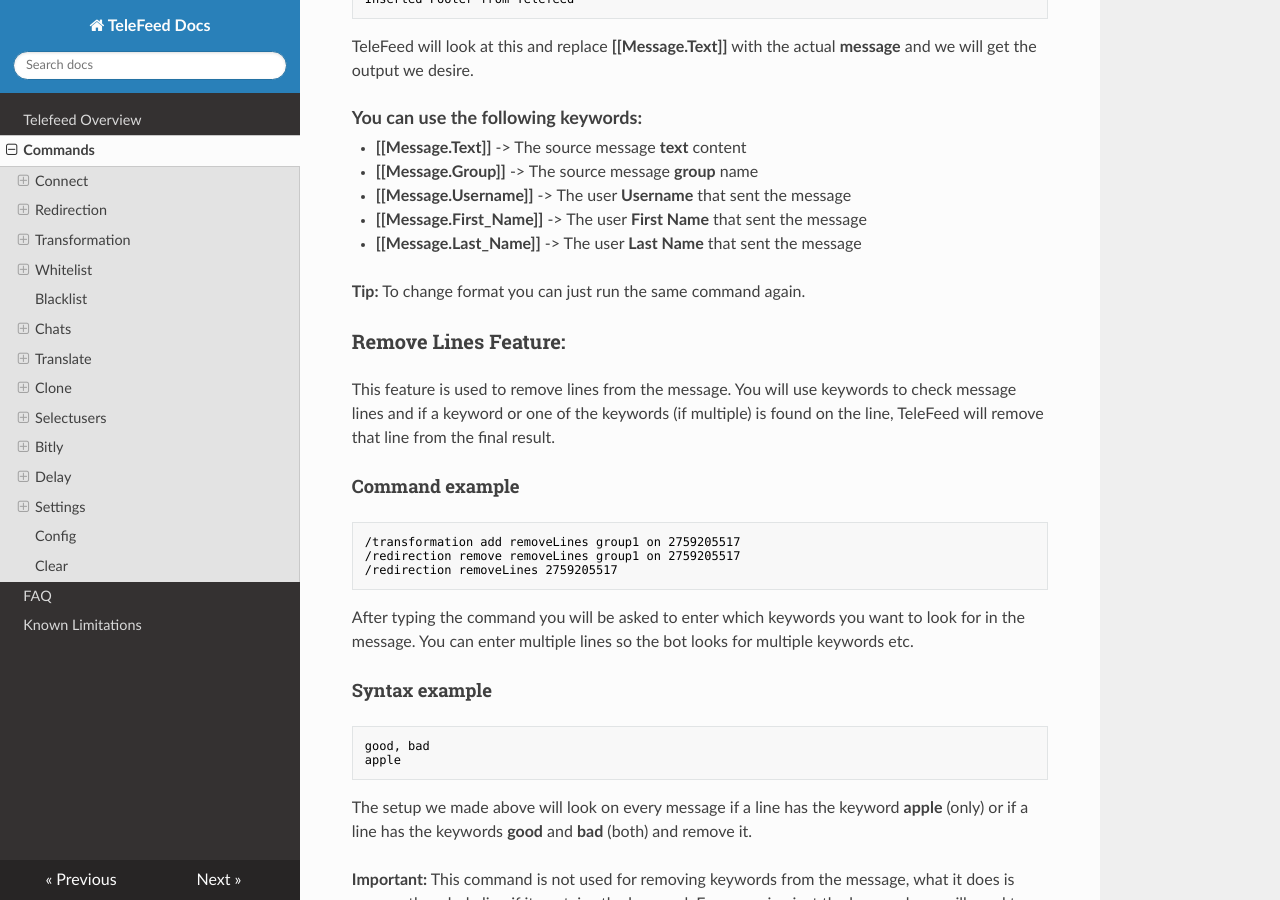
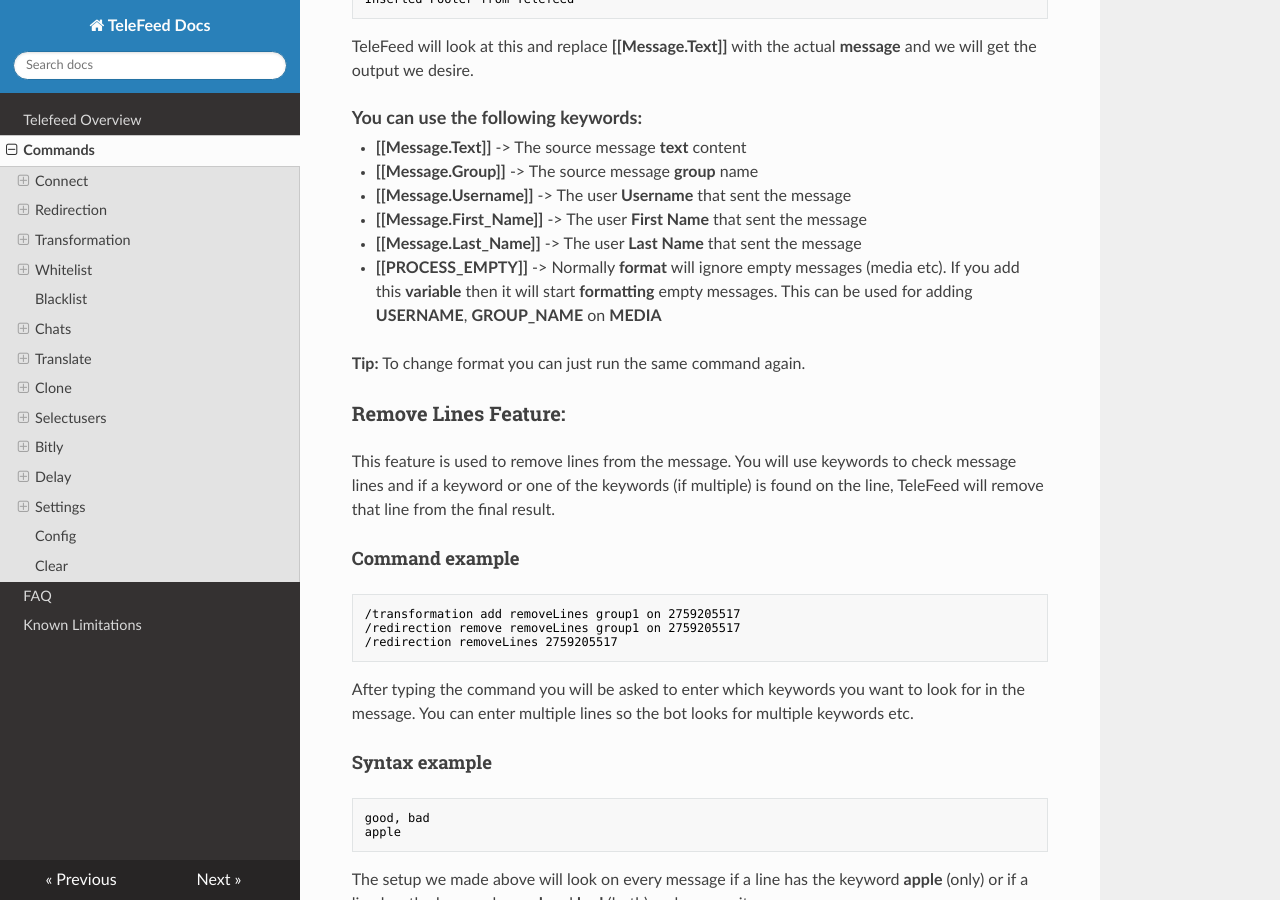
Before and after one commit to PSYR3X/telefeed_docs, an MkDocs documentation site: the page built from docs/commands.md, in a window 1280 px wide and 900 px high, scrolled down 3207 px. Built offline with MkDocs 1.6.1, drawn with Linux system fonts in a browser that asks for light colours.

Commit message:
Adding new format variable on docs

```diff
--- a/docs/commands.md
+++ b/docs/commands.md
@@ -149,9 +149,10 @@ TeleFeed will look at this and replace <b>[[Message.Text]]</b> with the actual <
 
 * <b>[[Message.Text]]</b> -> The source message <b>text</b> content
 * <b>[[Message.Group]]</b> -> The source message <b>group</b> name
-* <b>[[Message.Username]]</b> -> The user <B>Username</B> that sent the message
-* <b>[[Message.First_Name]]</b> -> The user <B>First Name</B> that sent the message
-* <b>[[Message.Last_Name]]</b> -> The user <B>Last Name</B> that sent the message
+* <b>[[Message.Username]]</b> -> The user <b>Username</b> that sent the message
+* <b>[[Message.First_Name]]</b> -> The user <B>First Name</b> that sent the message
+* <b>[[Message.Last_Name]]</b> -> The user <b>Last Name</b> that sent the message
+* <b>[[PROCESS_EMPTY]]</b> -> Normally <b>format</b> will ignore empty messages (media etc). If you add this <b>variable</b> then it will start <b>formatting</b> empty messages. This can be used for adding <b>USERNAME</b>, <b>GROUP_NAME</b> on <b>MEDIA</b>
 
 <b>Tip:</b> To change format you can just run the same command again.
 
```
